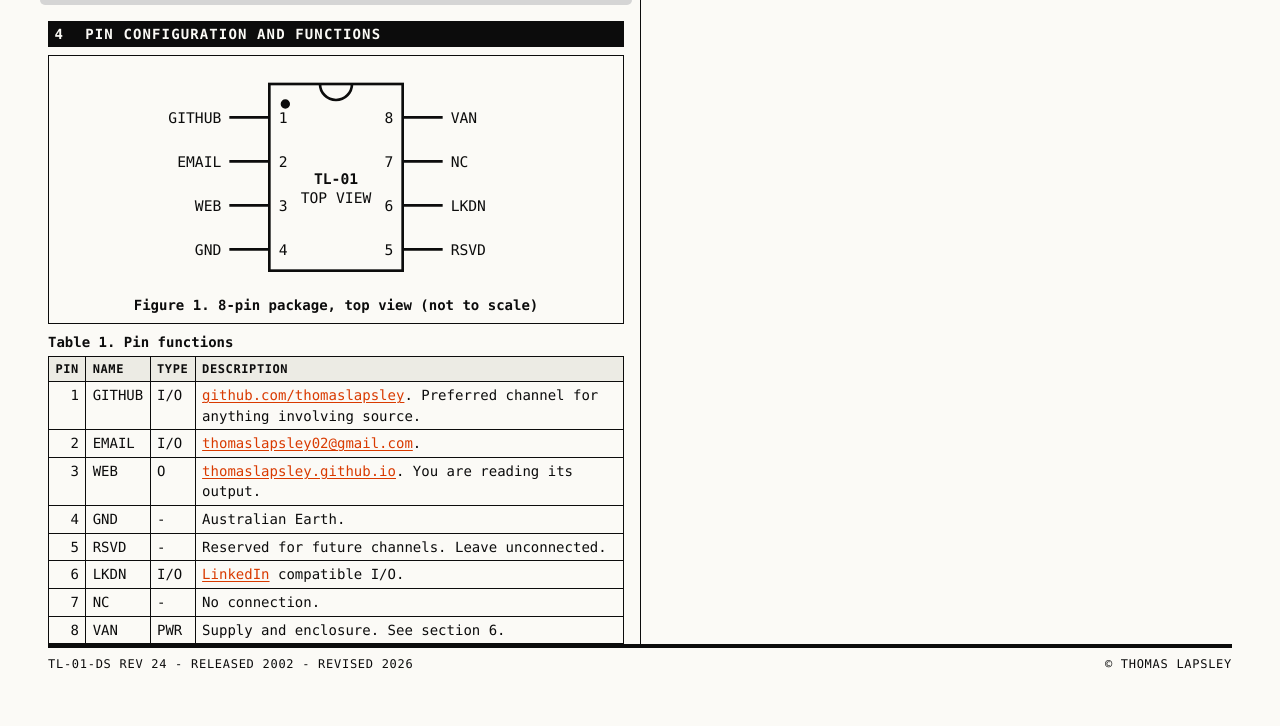
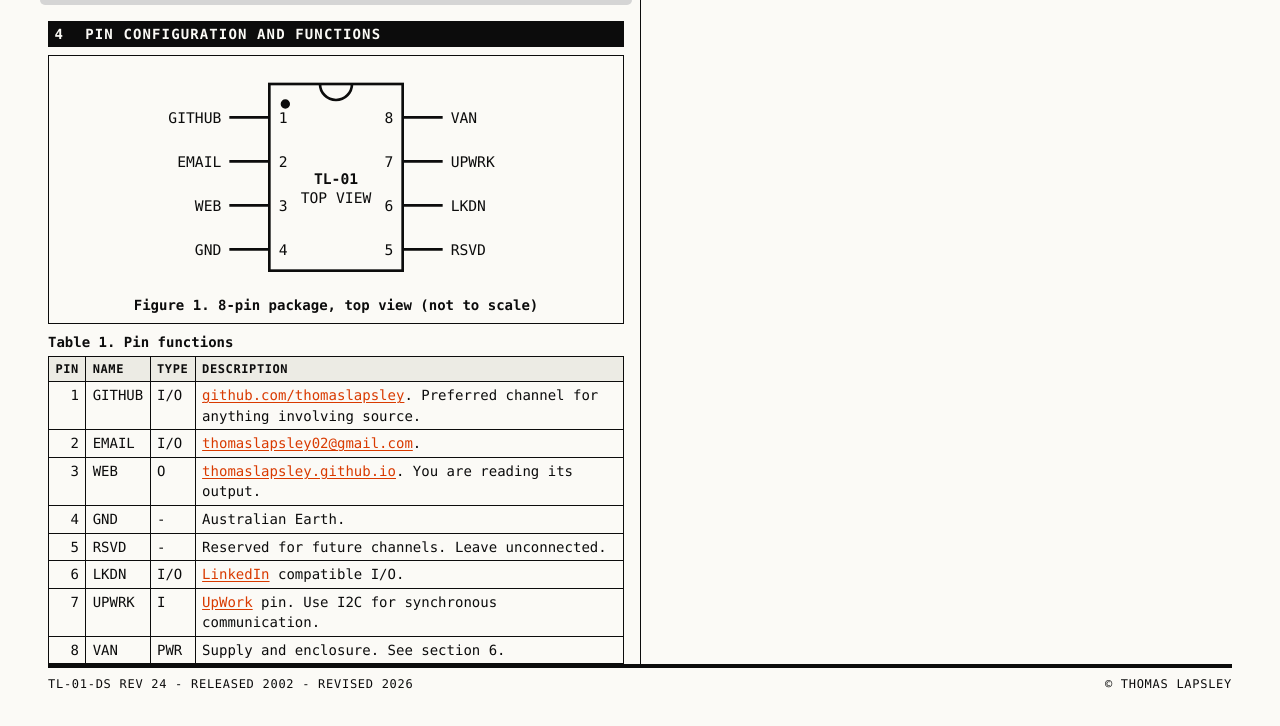
Before and after one commit to thomaslapsley/thomaslapsley.github.io, a plain HTML site: page index.html in a window 1280 px wide. Shown: the part 861-1587 px from the top of the page. Drawn offline with Linux system fonts and the light colour scheme.

```diff
--- a/index.html
+++ b/index.html
@@ -133,7 +133,7 @@
       <section id="s4">
       <h2><span>4</span>Pin configuration and functions</h2>
       <figure>
-        <svg viewBox="0 0 360 170" role="img" aria-label="Eight-pin package, top view. Pins: 1 GITHUB, 2 EMAIL, 3 WEB, 4 GND, 5 RSVD, 6 NC, 7 LKDN, 8 VAN." font-family="inherit" font-size="11" fill="currentColor" stroke="currentColor">
+        <svg viewBox="0 0 360 170" role="img" aria-label="Eight-pin package, top view. Pins: 1 GITHUB, 2 EMAIL, 3 WEB, 4 GND, 5 RSVD, 6 UPWRK, 7 LKDN, 8 VAN." font-family="inherit" font-size="11" fill="currentColor" stroke="currentColor">
           <rect x="130" y="15" width="100" height="140" fill="none" stroke-width="2"/>
           <path d="M168 15a12 12 0 0 0 24 0" fill="none" stroke-width="2"/>
           <circle cx="142" cy="30" r="3"/>
@@ -143,7 +143,7 @@
           <g stroke="none">
             <text x="94" y="44" text-anchor="end">GITHUB</text><text x="94" y="77" text-anchor="end">EMAIL</text>
             <text x="94" y="110" text-anchor="end">WEB</text><text x="94" y="143" text-anchor="end">GND</text>
-            <text x="266" y="44">VAN</text><text x="266" y="77">NC</text><text x="266" y="110">LKDN</text><text x="266" y="143">RSVD</text>
+            <text x="266" y="44">VAN</text><text x="266" y="77">UPWRK</text><text x="266" y="110">LKDN</text><text x="266" y="143">RSVD</text>
             <text x="137" y="44">1</text><text x="137" y="77">2</text><text x="137" y="110">3</text><text x="137" y="143">4</text>
             <text x="223" y="44" text-anchor="end">8</text><text x="223" y="77" text-anchor="end">7</text><text x="223" y="110" text-anchor="end">6</text><text x="223" y="143" text-anchor="end">5</text>
             <text x="180" y="90" text-anchor="middle" font-weight="700">TL-01</text><text x="180" y="104" text-anchor="middle">TOP VIEW</text>
@@ -161,7 +161,7 @@
           <tr><td class="n">4</td><td>GND</td><td>-</td><td>Australian Earth.</td></tr>
           <tr><td class="n">5</td><td>RSVD</td><td>-</td><td>Reserved for future channels. Leave unconnected.</td></tr>
           <tr><td class="n">6</td><td>LKDN</td><td>I/O</td><td><a href="https://www.linkedin.com/in/thomasrslapsley/" target="_blank" rel="noopener">LinkedIn</a> compatible I/O.</td></tr>
-          <tr><td class="n">7</td><td>NC</td><td>-</td><td>No connection.</td></tr>
+          <tr><td class="n">7</td><td>UPWRK</td><td>I</td><td><a href="https://www.upwork.com/freelancers/~0168fb2f4147be2904" target="=_blank rel=noopener">UpWork</a> pin. Use I2C for synchronous communication.</td></tr>
           <tr><td class="n">8</td><td>VAN</td><td>PWR</td><td>Supply and enclosure. See section 6.</td></tr>
         </tbody>
       </table>
```
